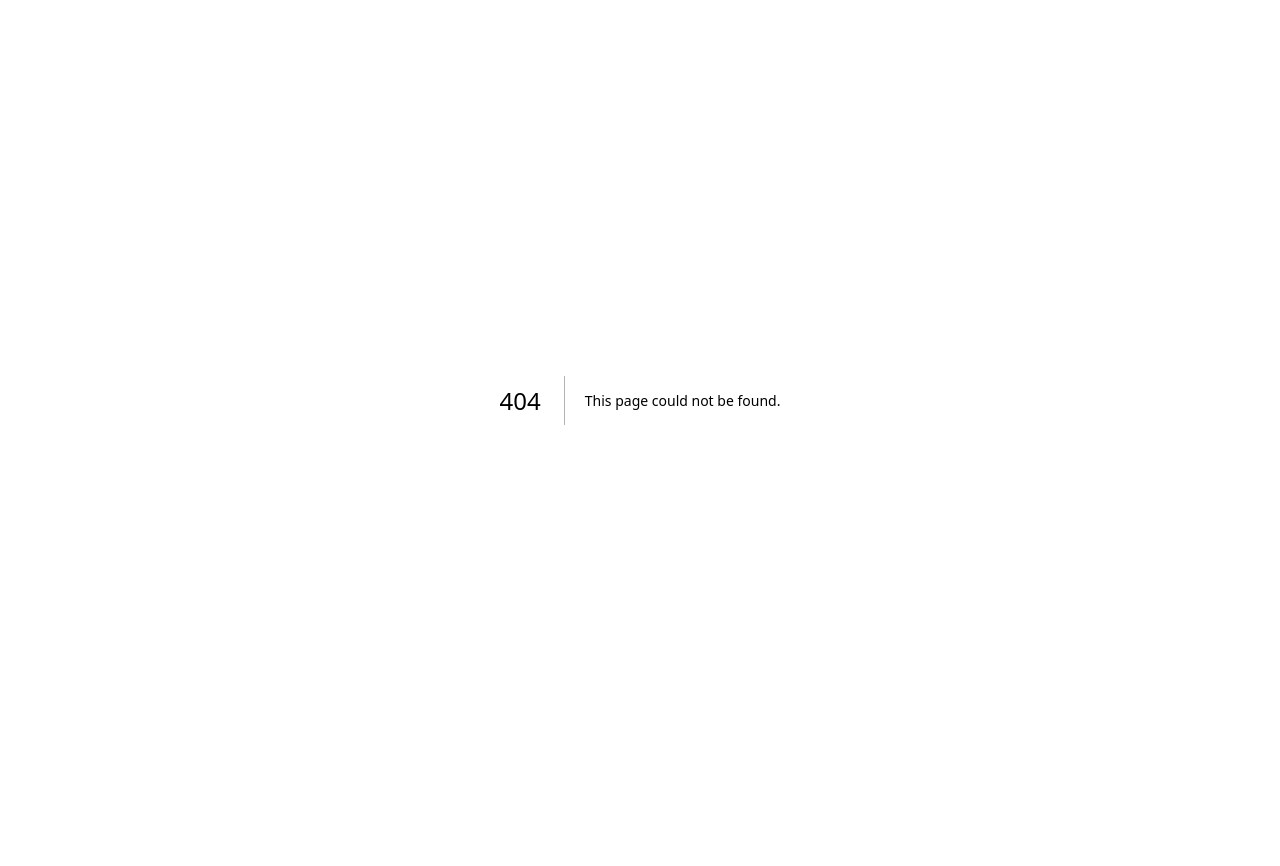
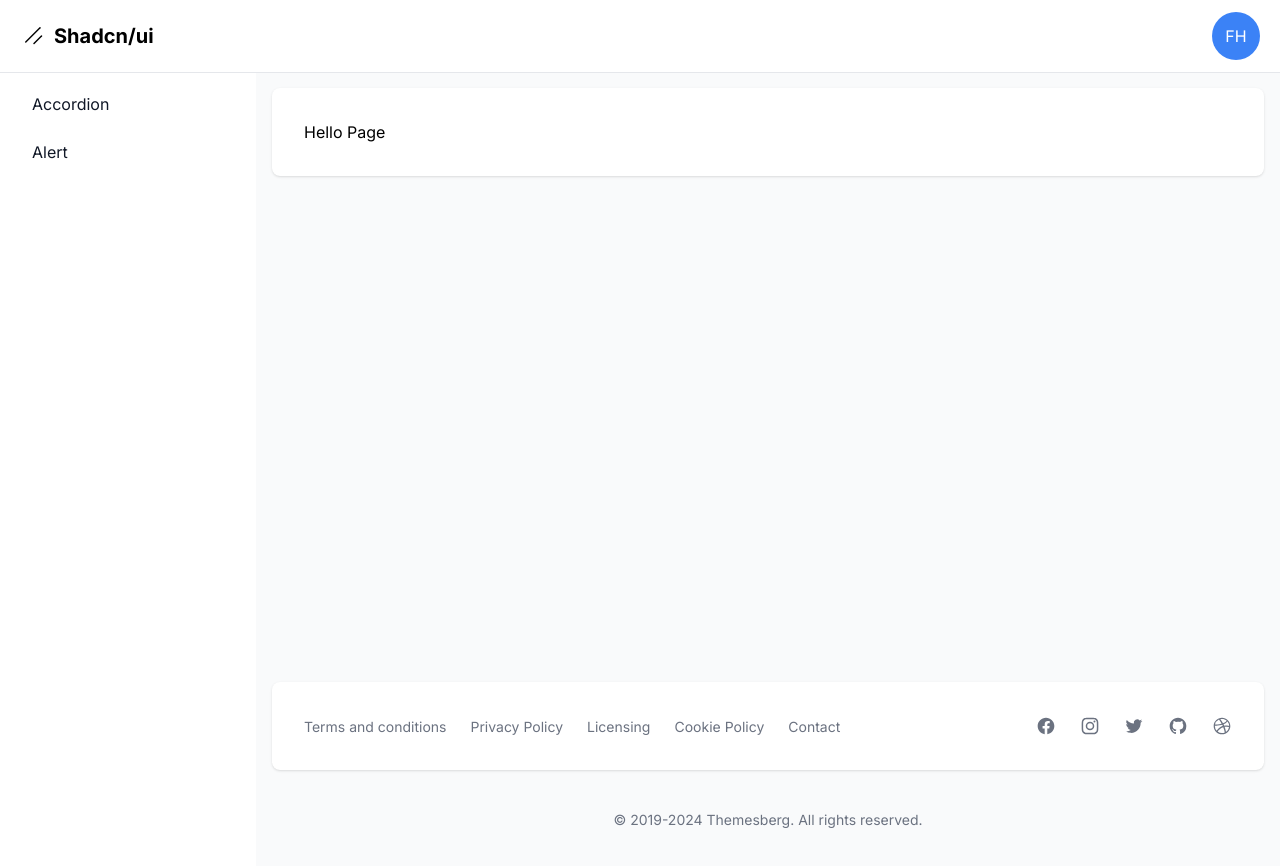
Before and after one commit to ReedRichards0511/shadcdn-ui, a Next.js app: page /dashboard/alert in a window 1280 px wide. Before the commit this address had no page. Shown: the top 866 px of the page. Before the commit the page ends 800 px from the top, so only its background shows below. Built offline with nearby package versions, Linux system fonts and the light colour scheme.

Commit message:
start routes

```diff
--- /dev/null
+++ b/src/app/dashboard/alert/page.tsx
@@ -0,0 +1,8 @@
+
+export default function Page() {
+  return (
+    <div>
+      <h1>Hello Page</h1>
+    </div>
+  );
+}
```
